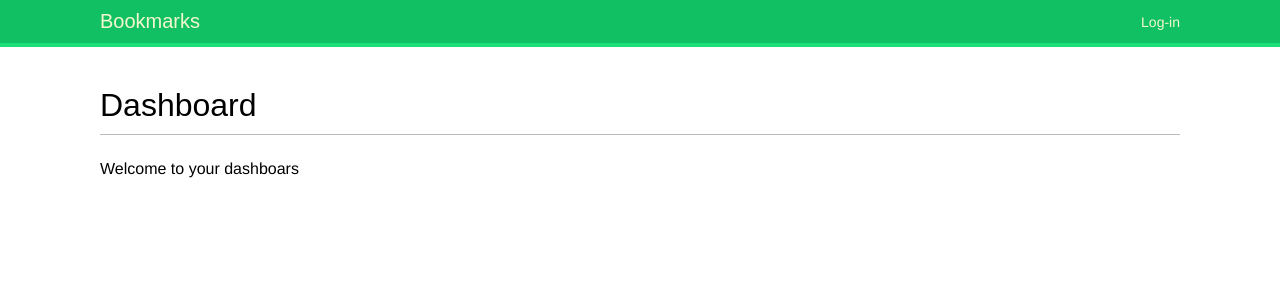
After one commit to sarancha747/bookmarks, a Django app: template bookmarks/account/templates/account/dashboard.html in a window 1280 px wide. The commit adds this page. Shown: the top 300 px of the page. Run offline with Django 3.2, Linux system fonts and the light colour scheme; the template is opened without the code that fills it, so the values that code supplies are empty; some web fonts are replaced.

Commit message:
login logout reset pswd

```diff
--- /dev/null
+++ b/bookmarks/account/templates/account/dashboard.html
@@ -0,0 +1,6 @@
+{% extends "base.html" %}
+{% block title %}Dashboard{% endblock %}
+{% block content %}
+	<h1>Dashboard</h1>
+	<p>Welcome to your dashboars</p>
+{% endblock %}
--- a/bookmarks/account/templates/base.html
+++ b/bookmarks/account/templates/base.html
@@ -8,6 +8,27 @@
 <body>
 	<div id="header">
 		<span class="logo">Bookmarks</span>
+		{% if request.user.is_authenticated %}
+			<ul class="menu">
+				<li {% if section == "dashboard" %} class="selected"{% endif %}>
+					<a href="{% url "dashboard" %}"> My dashboard </a>
+				</li>
+				<li {% if section == "images" %} class="selected"{% endif %}>
+					<a href="#"> Images </a>
+				</li>
+				<li {% if section == "people" %} class="selected"{% endif %}>
+					<a href="#"> People </a>
+				</li>
+			</ul>
+		{% endif %}
+		<span class="user">
+			{% if request.user.is_authenticated%}
+				Hello {{request.user.first_name}},
+				<a href="{% url "logout" %}">Logout</a>
+			{% else %}
+				<a href="{% url "login" %}">Log-in</a>
+			{% endif %}
+		</span>
 	</div>
 	<div id="content">
 		{% block content %}
--- a/bookmarks/account/views.py
+++ b/bookmarks/account/views.py
@@ -2,6 +2,12 @@ from django.shortcuts import render
 from django.http import HttpResponse
 from django.contrib.auth import authenticate, login
 from .forms import LoginForm
+from django.contrib.auth.decorators import login_required
+
+@login_required
+def dashboard(request):
+    return render(request, 'account/dashboard.html',
+                {'section':'dashboard'})
 
 def user_login(request):
     if request.method == 'POST':
```
Also changed, not shown: bookmarks/account/templates/registration/logged_out.html (added, +8 -0 lines), bookmarks/account/templates/registration/login.html (added, +18 -0 lines), bookmarks/account/urls.py (+9 -1 lines), bookmarks/db.sqlite3.
